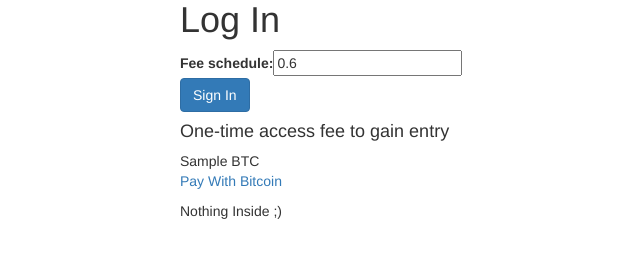
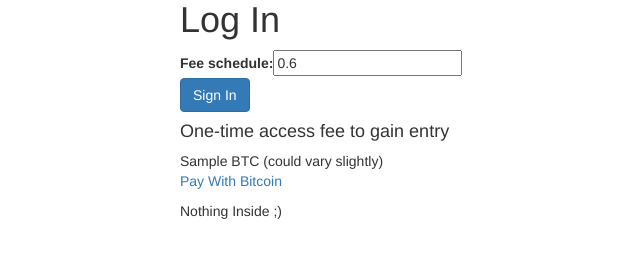
Before and after one commit to wayfarer/daybittrader, a Django app: template base/dbtrade/templates/home.html in a window 1280 px wide. Shown: the part 1090-1351 px from the top of the page, without its empty margins (280-920 px from the left). Run offline with Django 3.2, Linux system fonts and the light colour scheme; tables that the repository leaves empty hold one stand-in row (values such as "Sample post"); the template is opened without the code that fills it: values that come from a table or form of the project are taken from there, most other values are stand-ins (such as "Sample title", 1, 10 or a date in 2020); some libraries are stand-ins or nearby versions.

Commit message:
Updated copy.

```diff
--- a/base/dbtrade/templates/home.html
+++ b/base/dbtrade/templates/home.html
@@ -35,7 +35,7 @@
 </form>
 <h4>One-time access fee to gain entry</h4>
 <p>
-	<span class="btc">{{ 50_usd }} BTC</span><br>
+	<span class="btc">{{ 50_usd }} BTC</span> (could vary slightly)<br>
 	<a class="coinbase-button" data-code="34d0c1707b3f99fb70c6f052435cf2c4" data-custom="ONE_TIME_ACCESS_FEE" href="https://coinbase.com/checkouts/34d0c1707b3f99fb70c6f052435cf2c4">Pay With Bitcoin</a></p>
 <script src="https://coinbase.com/assets/button.js" type="text/javascript"></script>
 <p>Nothing Inside ;)</p>
```
